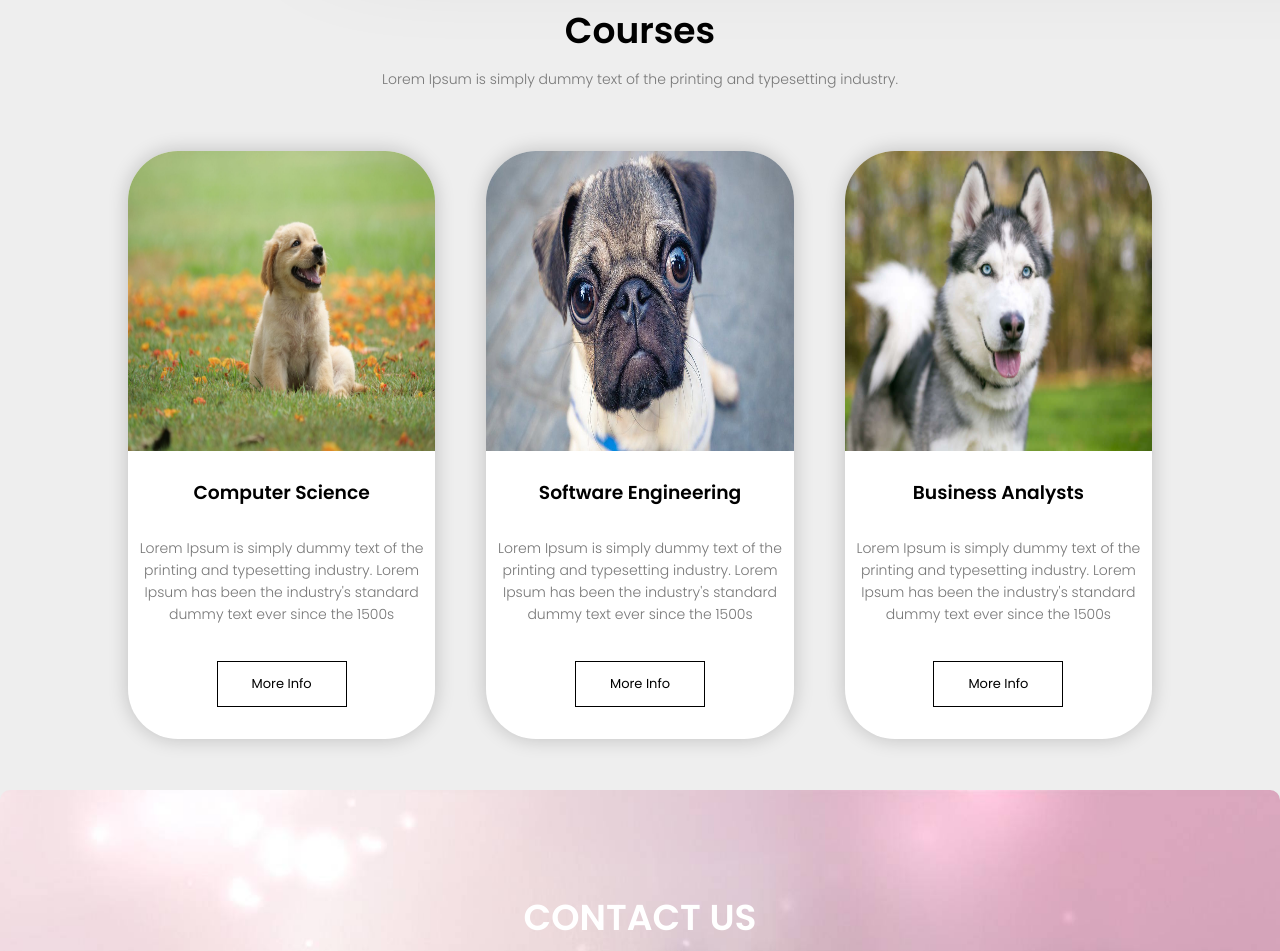
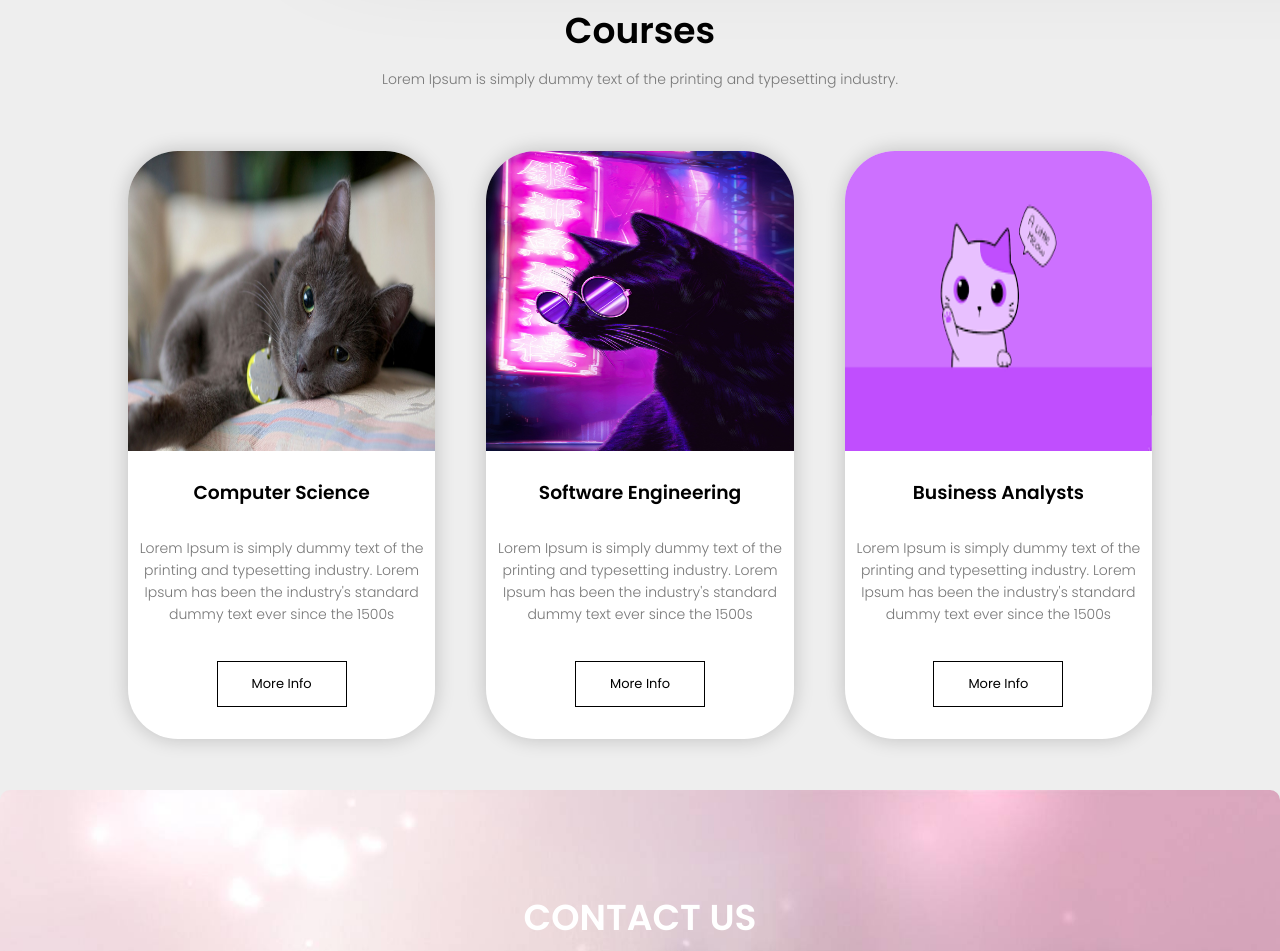
Before and after one commit to NimBuzz01/web-dev-assignment, a plain HTML site: page index.html in a window 1280 px wide. Shown: the part 3605-4556 px from the top of the page. Drawn offline with Linux system fonts and the light colour scheme.

Commit message:
update 1.2

```diff
--- a/index.html
+++ b/index.html
@@ -121,21 +121,21 @@
 
         <div class="row">
             <div class="course-col">
-                <img src="/img/dog1.jpg" class="course-img">
+                <img src="/img/cat1.jpg" class="course-img">
                 <h3>Computer Science</h3>
                 <p>Lorem Ipsum is simply dummy text of the printing and typesetting industry. Lorem Ipsum has been the
                     industry's standard dummy text ever since the 1500s</p>
                 <a href="#" class="landing-btn" id="course-btn">More Info</a>
             </div>
             <div class="course-col">
-                <img src="/img/dog2.jpg" class="course-img">
+                <img src="/img/cat2.jpg" class="course-img">
                 <h3>Software Engineering</h3>
                 <p>Lorem Ipsum is simply dummy text of the printing and typesetting industry. Lorem Ipsum has been the
                     industry's standard dummy text ever since the 1500s</p>
                 <a href="#" class="landing-btn" id="course-btn">More Info</a>
             </div>
             <div class="course-col">
-                <img src="/img/dog3.jpg" class="course-img">
+                <img src="/img/cat3.png" class="course-img">
                 <h3>Business Analysts</h3>
                 <p>Lorem Ipsum is simply dummy text of the printing and typesetting industry. Lorem Ipsum has been the
                     industry's standard dummy text ever since the 1500s</p>
```
